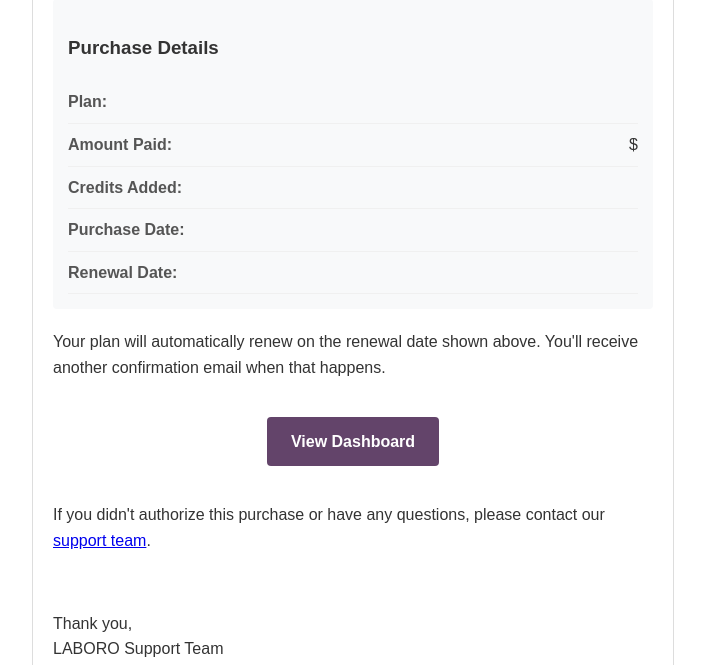
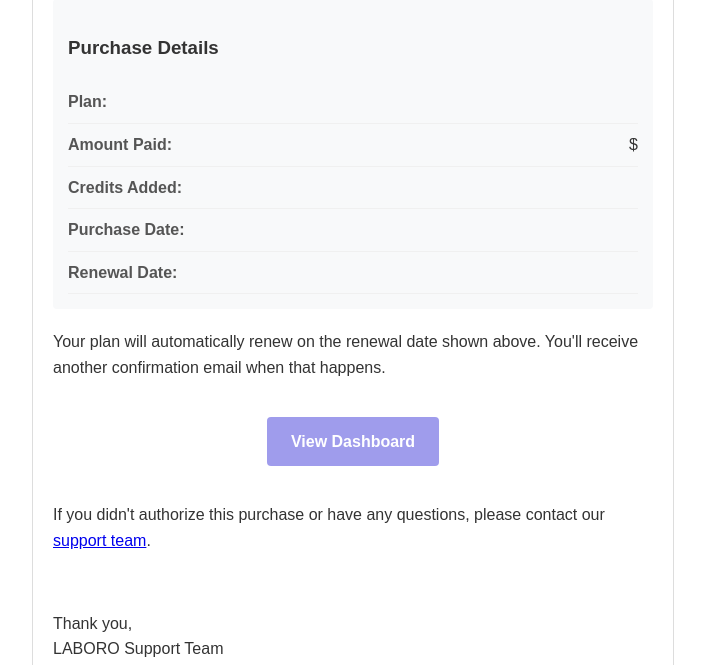
Before and after one commit to AIgen-Solutions-s-r-l/fastapi-auth-service, a Python web app: template app/templates/payment_confirmation.html in a window 1280 px wide. Shown: the part 274-939 px from the top of the page, without its empty margins (287-992 px from the left). Run offline with Jinja, Linux system fonts and the light colour scheme; the template is opened without the code that fills it, so the values that code supplies are empty.

Commit message:
changed button colors email template

```diff
--- a/app/templates/email_change_confirmation.html
+++ b/app/templates/email_change_confirmation.html
@@ -26,12 +26,13 @@
         }
         .button {
             display: inline-block;
-            background-color: #63446a;
+            background-color: #9f9cec;
             color: white;
             text-decoration: none;
             padding: 10px 20px;
             border-radius: 5px;
             margin: 20px 0;
+            user-select: none;
         }
         .footer {
             margin-top: 20px;
@@ -41,7 +42,7 @@
         }
         .info-box {
             background-color: #c5c4d8;
-            border-left: 4px solid #63446a;
+            border-left: 4px solid #9f9cec;
             padding: 10px 15px;
             margin: 15px 0;
         }
--- a/app/templates/email_change_verification.html
+++ b/app/templates/email_change_verification.html
@@ -27,19 +27,21 @@
         }
         .success {
             background-color: #c5c4d8;
-            border-left: 4px solid #63446a;
+            border-left: 4px solid #9f9cec;
             padding: 10px 15px;
             margin: 20px 0;
+            user-select: none;
         }
         .button {
             display: inline-block;
-            background-color: #63446a;
+            background-color: #9f9cec;
             color: white;
             padding: 12px 24px;
             text-decoration: none;
             border-radius: 4px;
             font-weight: bold;
             margin: 20px 0;
+user-select: none;
         }
         .footer {
             margin-top: 30px;
--- a/app/templates/one_time_credit_purchase.html
+++ b/app/templates/one_time_credit_purchase.html
@@ -46,13 +46,14 @@
         }
         .button {
             display: inline-block;
-            background-color: #63446a;
+            background-color: #9f9cec;
             color: white;
             padding: 12px 24px;
             text-decoration: none;
             border-radius: 4px;
             font-weight: bold;
             margin: 20px 0;
+            user-select: none;
         }
         .footer {
             margin-top: 30px;
--- a/app/templates/password_change_confirmation.html
+++ b/app/templates/password_change_confirmation.html
@@ -27,19 +27,20 @@
         }
         .success {
             background-color: #c5c4d8;
-            border-left: 4px solid #63446a;
+            border-left: 4px solid #9f9cec;
             padding: 10px 15px;
             margin: 20px 0;
         }
         .button {
             display: inline-block;
-            background-color: #63446a;
+            background-color: #9f9cec;
             color: white;
             padding: 12px 24px;
             text-decoration: none;
             border-radius: 4px;
             font-weight: bold;
             margin: 20px 0;
+            user-select: none;
         }
         .footer {
             margin-top: 30px;
--- a/app/templates/password_change_request.html
+++ b/app/templates/password_change_request.html
@@ -27,13 +27,14 @@
         }
         .button {
             display: inline-block;
-            background-color: #63446a;
+            background-color: #9f9cec;
             color: white;
             padding: 12px 24px;
             text-decoration: none;
             border-radius: 4px;
             font-weight: bold;
             margin: 20px 0;
+            user-select: none;
         }
         .footer {
             margin-top: 30px;
--- a/app/templates/payment_confirmation.html
+++ b/app/templates/payment_confirmation.html
@@ -43,16 +43,18 @@
             padding: 15px;
             border-radius: 4px;
             margin: 20px 0;
+user-select: none;
         }
         .button {
             display: inline-block;
-            background-color: #63446a;
+            background-color: #9f9cec;
             color: white;
             padding: 12px 24px;
             text-decoration: none;
             border-radius: 4px;
             font-weight: bold;
             margin: 20px 0;
+            user-select: none;
         }
         .footer {
             margin-top: 30px;
--- a/app/templates/plan_upgrade.html
+++ b/app/templates/plan_upgrade.html
@@ -43,22 +43,24 @@
             padding: 15px;
             border-radius: 4px;
             margin: 20px 0;
+user-select: none;
         }
         .upgrade-arrow {
             text-align: center;
             font-size: 24px;
-            color: #63446a;
+            color: #9f9cec;
             margin: 15px 0;
         }
         .button {
             display: inline-block;
-            background-color: #63446a;
+            background-color: #9f9cec;
             color: white;
             padding: 12px 24px;
             text-decoration: none;
             border-radius: 4px;
             font-weight: bold;
             margin: 20px 0;
+            user-select: none;
         }
         .footer {
             margin-top: 30px;
--- a/app/templates/registration_confirmation.html
+++ b/app/templates/registration_confirmation.html
@@ -27,13 +27,14 @@
         }
         .button {
             display: inline-block;
-            background-color: #63446a;
+            background-color: #9f9cec;
             color: white;
             padding: 12px 24px;
             text-decoration: none;
             border-radius: 4px;
             font-weight: bold;
             margin: 20px 0;
+            user-select: none;
         }
         .footer {
             margin-top: 30px;
--- a/app/templates/welcome.html
+++ b/app/templates/welcome.html
@@ -27,13 +27,14 @@
         }
         .button {
             display: inline-block;
-            background-color: #63446a;
+            background-color: #9f9cec;
             color: white;
             padding: 12px 24px;
             text-decoration: none;
             border-radius: 4px;
             font-weight: bold;
             margin: 20px 0;
+            user-select: none;
         }
         .footer {
             margin-top: 30px;
```
